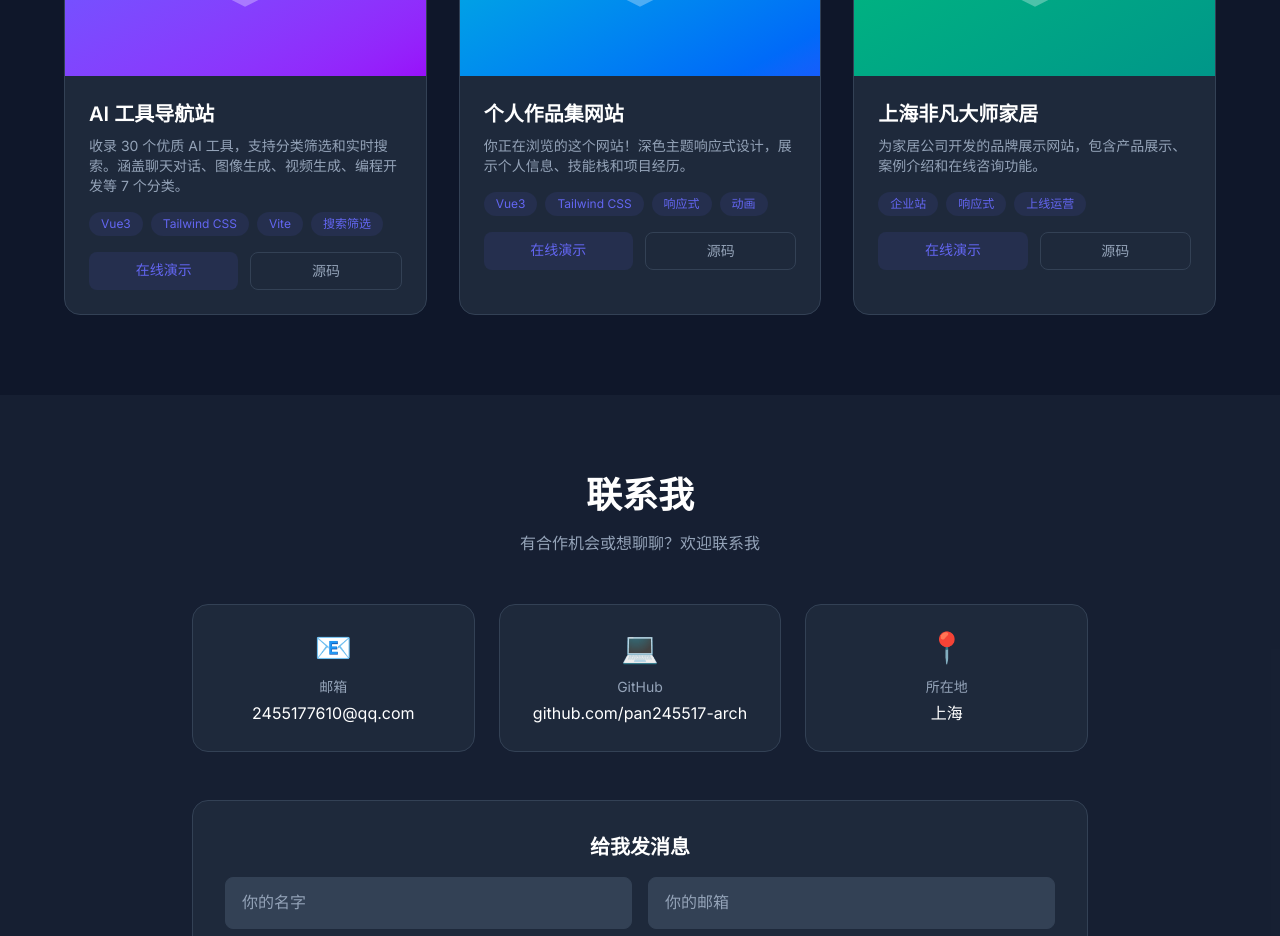
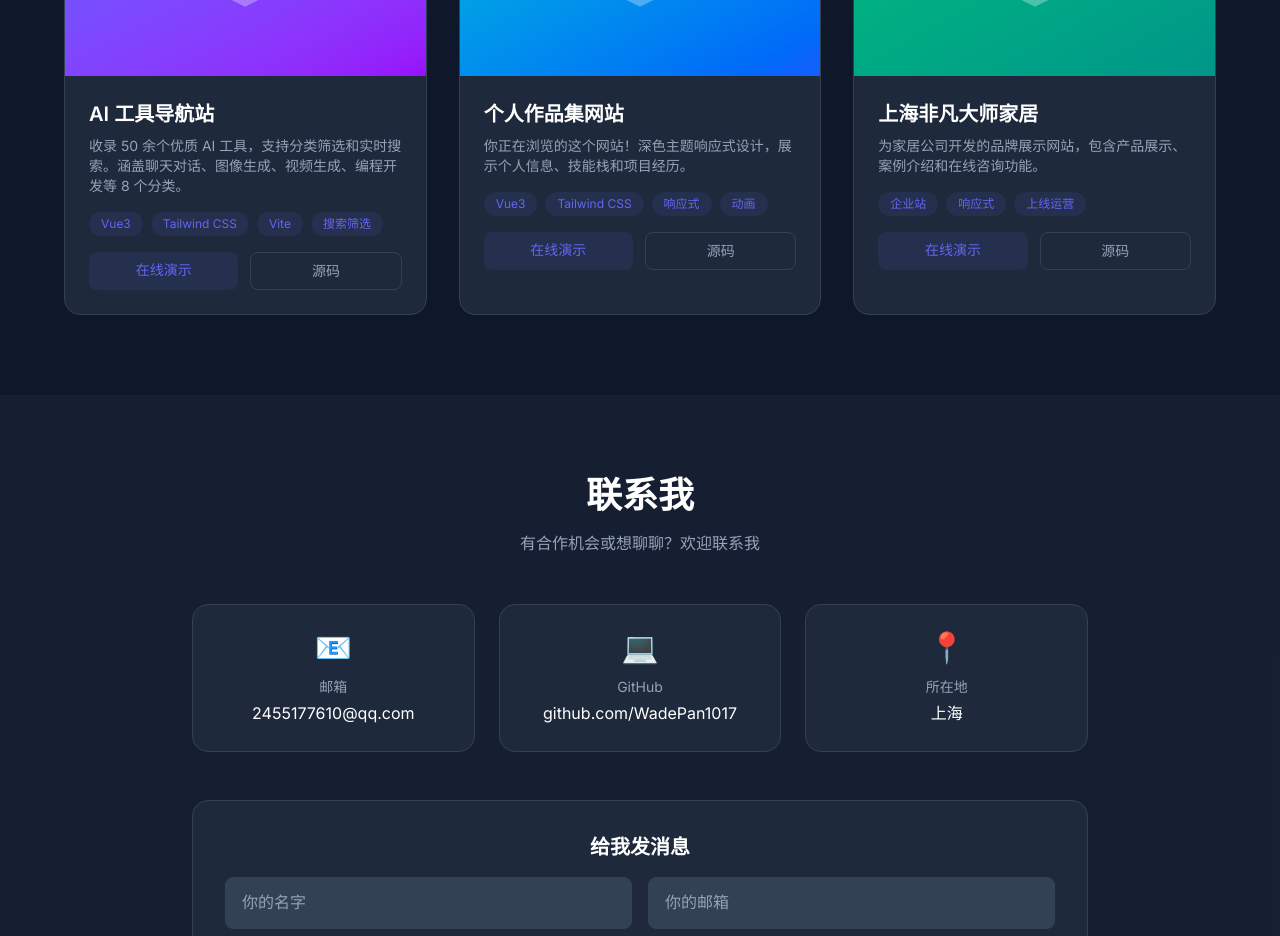
Before and after one commit to WadePan1017/portfolio, a Vue app: page / in a window 1280 px wide. Shown: the part 2400-3336 px from the top of the page. Built offline with nearby package versions, Linux system fonts and the light colour scheme.

Commit message:
fix: 更新 AI 工具描述及修复所有旧用户名引用

```diff
--- a/src/components/Contact.vue
+++ b/src/components/Contact.vue
@@ -9,8 +9,8 @@ const contactInfo = [
   {
     icon: '💻',
     label: 'GitHub',
-    value: 'github.com/pan245517-arch',
-    href: 'https://github.com/pan245517-arch',
+    value: 'github.com/WadePan1017',
+    href: 'https://github.com/WadePan1017',
   },
   {
     icon: '📍',
--- a/src/components/Footer.vue
+++ b/src/components/Footer.vue
@@ -6,7 +6,7 @@
       </div>
 
       <div class="flex items-center gap-6">
-        <a href="https://github.com/pan245517-arch" target="_blank" class="text-gray hover:text-white transition-colors">
+        <a href="https://github.com/WadePan1017" target="_blank" class="text-gray hover:text-white transition-colors">
           <svg class="w-5 h-5" fill="currentColor" viewBox="0 0 24 24">
             <path d="M12 0c-6.626 0-12 5.373-12 12 0 5.302 3.438 9.8 8.207 11.387.599.111.793-.261.793-.577v-2.234c-3.338.726-4.033-1.416-4.033-1.416-.546-1.387-1.333-1.756-1.333-1.756-1.089-.745.083-.729.083-.729 1.205.084 1.839 1.237 1.839 1.237 1.07 1.834 2.807 1.304 3.492.997.107-.775.418-1.305.762-1.604-2.665-.305-5.467-1.334-5.467-5.931 0-1.311.469-2.381 1.236-3.221-.124-.303-.535-1.524.117-3.176 0 0 1.008-.322 3.301 1.23.957-.266 1.983-.399 3.003-.404 1.02.005 2.047.138 3.006.404 2.291-1.552 3.297-1.23 3.297-1.23.653 1.653.242 2.874.118 3.176.77.84 1.235 1.911 1.235 3.221 0 4.609-2.807 5.624-5.479 5.921.43.372.823 1.102.823 2.222v3.293c0 .319.192.694.801.576 4.765-1.589 8.199-6.086 8.199-11.386 0-6.627-5.373-12-12-12z"/>
           </svg>
--- a/src/components/Projects.vue
+++ b/src/components/Projects.vue
@@ -2,7 +2,7 @@
 const projects = [
   {
     title: 'AI 工具导航站',
-    description: '收录 30 个优质 AI 工具，支持分类筛选和实时搜索。涵盖聊天对话、图像生成、视频生成、编程开发等 7 个分类。',
+    description: '收录 50 余个优质 AI 工具，支持分类筛选和实时搜索。涵盖聊天对话、图像生成、视频生成、编程开发等 8 个分类。',
     tags: ['Vue3', 'Tailwind CSS', 'Vite', '搜索筛选'],
     demo: 'https://WadePan1017.github.io/ai-tools-site/',
     github: 'https://github.com/WadePan1017/ai-tools-site',
```
